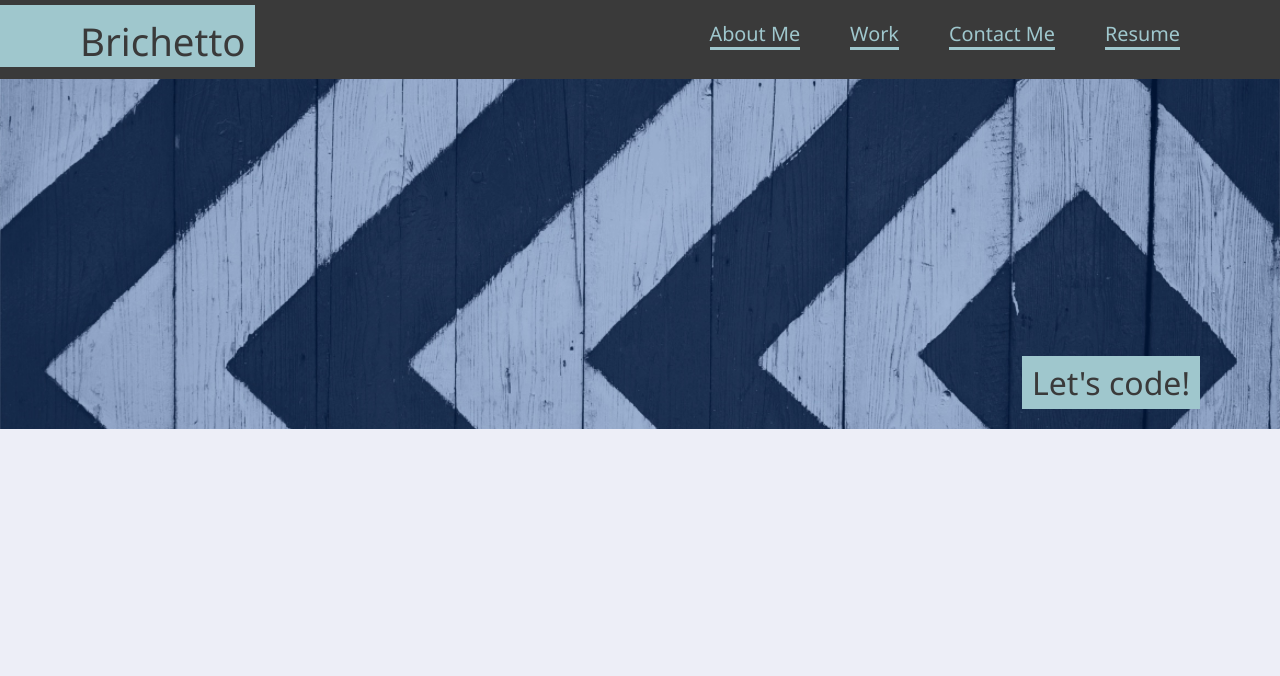
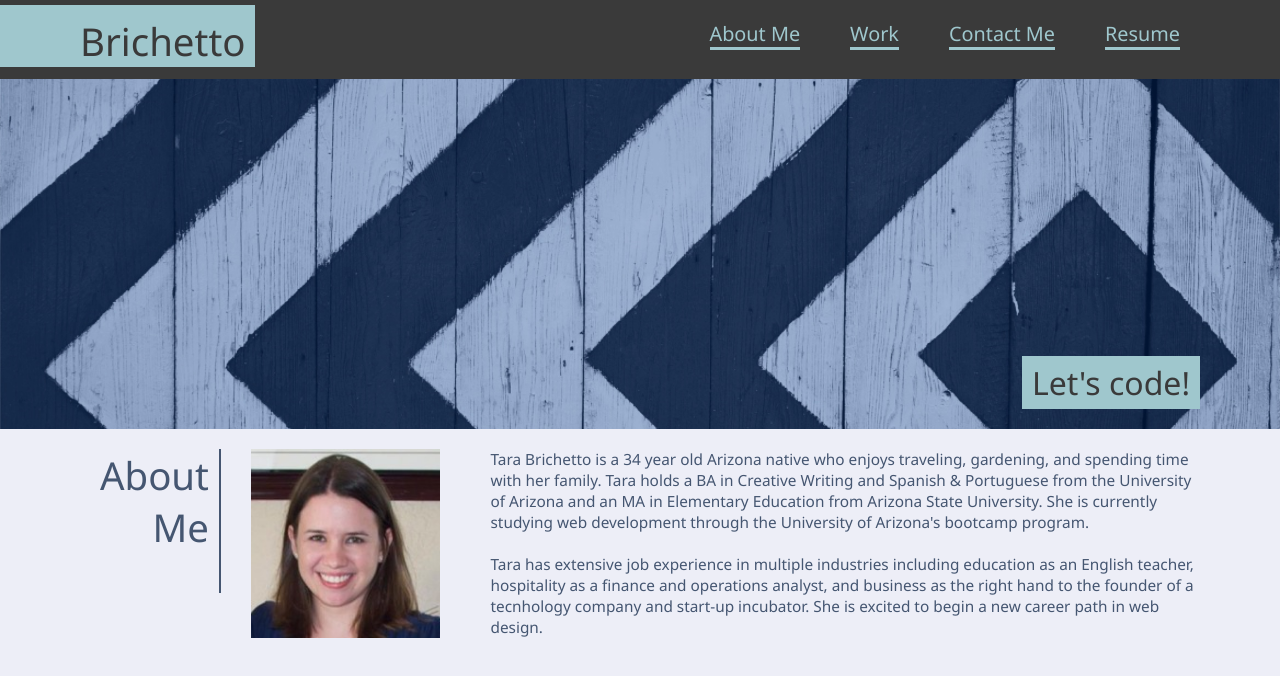
Before and after one commit to tbrichet/professional-portfolio, a plain HTML site: page index.html in a window 1280 px wide. Drawn offline with Linux system fonts and the light colour scheme.

Commit message:
About Me Section

```diff
--- a/assets/style.css
+++ b/assets/style.css
@@ -5,7 +5,7 @@
 }
 
 body {
-    color: #6882a2;
+    color:#455671;
     background-color: #edeef7;
     font-family: 'Segoe UI', Tahoma, Geneva, Verdana, sans-serif, Helvetica, sans-serif;
 }
@@ -78,3 +78,40 @@ header nav ul li a span {
     padding: 5px 10px 5px 10px;
     font-weight: normal;
 }
+
+/* ABOUT ME */
+
+.about {
+    display: flex;
+    flex-wrap: wrap;
+    align-items: flex-start;
+    justify-content: center;
+    margin: 20px 80px 20px 100px;
+}
+
+.section-title {
+    font-size: 3vw;
+    flex: 1 10%;
+    font-weight: normal;
+    padding: 0 10px 0 0;
+    border-right: 2px solid;
+    text-align: right;
+}
+
+.about h3 {
+    height: 18vh;
+}
+
+.about-img {
+    flex: 1 20%;
+}
+
+.about-img img {
+    max-width: 70%;
+    margin: 0 30px;
+}
+
+.about-content {
+    flex: 1 60%;
+    font-size: 1.2vw;
+}
--- a/index.html
+++ b/index.html
@@ -35,8 +35,27 @@
         </section>
 
         <!-- about me section-->
-        <section>
+        <section id="about-me" class="about">
+            <div>
+                <h3 class="section-title">About<br />Me</h3>
+            </div>
 
+            <div class="about-img">
+                <img src="assets/images/about.jpeg">
+            </div>
+
+            <div class="about-content">
+                <p>
+                    Tara Brichetto is a 34 year old Arizona native who enjoys traveling, gardening, and spending time with her family.
+                    Tara holds a BA in Creative Writing and Spanish & Portuguese from the University of Arizona and an MA in Elementary Education from Arizona State University.
+                    She is currently studying web development through the University of Arizona's bootcamp program.
+                </p>
+                <br />
+                <p>
+                    Tara has extensive job experience in multiple industries including education as an English teacher, hospitality as a finance and operations analyst, and business as the right hand to
+                    the founder of a tecnhology company and start-up incubator. She is excited to begin a new career path in web design.
+                </p>
+            </div>
         </section>
 
         <!-- work section-->
```
Also changed, not shown: assets/images/about.jpeg (added), 1 other file.
